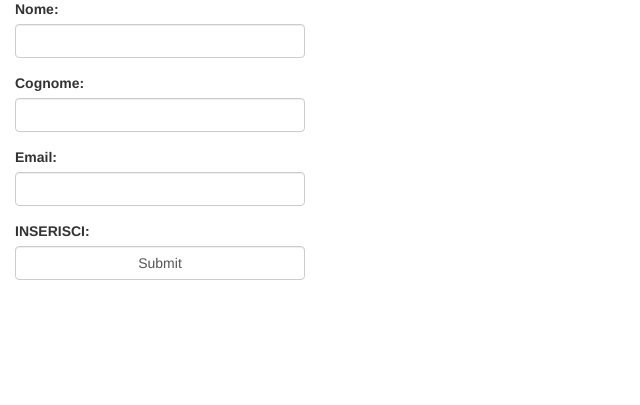
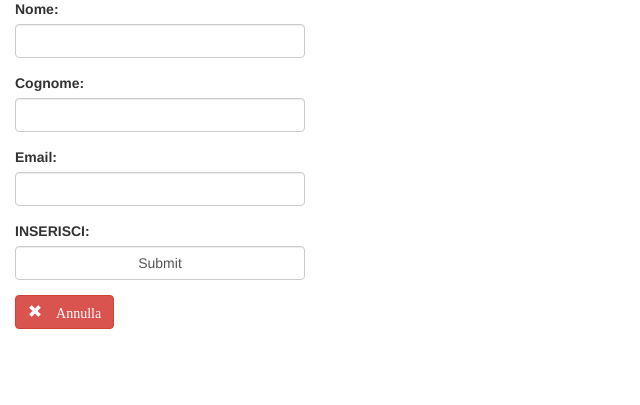
Before and after one commit to FedericoPerra/CRUD, a PHP site: page /addRecord.php in a window 1280 px wide. Shown: the part 111-516 px from the top of the page, without its empty margins (0-640 px from the left). Run offline with PHP 8.4, Linux system fonts and the light colour scheme.

Commit message:
button annulla

```diff
--- a/addRecord.php
+++ b/addRecord.php
@@ -9,11 +9,11 @@
     <script src="https://maxcdn.bootstrapcdn.com/bootstrap/3.3.7/js/bootstrap.min.js"></script>
 </head>
 <body>
-<form method="post" action="">
     <div class="page-header">
         <h2>Aggiungi un record:</h2>
     </div>
     <div class="container col-xs-8 col-lg-3">
+        <form method="post" action="">
             <div class="form-group">
                 <label for="nm">Nome:</label>
                 <input type="text" class="form-control" name="name" id="nm" required>
@@ -30,8 +30,11 @@
                 <label for="insert">INSERISCI:</label>
                 <input type="submit" class="form-control" id="insert">
             </div>
+        </form>
+        <form action="index.php">
+            <button type="submit" class="btn btn-danger" name='btnAnnulla' data-toggle='tooltip' data-placement='bottom' title='premi per annullare'><span class="glyphicon glyphicon-remove"> Annulla</button>
+        </form>
     </div>
-</form>
 </body>
 </html>
 
--- a/index.php
+++ b/index.php
@@ -35,7 +35,7 @@
         <h1 id="button"><button type="submit" class="btn success" data-toggle="tooltip" data-placement='bottom' title="premi il bottone per aggiungere un record"><span class="glyphicon glyphicon-plus"></span> Aggiungi un record</button></h1>
         <span class="glyphicon glyphicon-info-sign" onmouseover="Info();" onmouseout="ResetInfo();"></span>
         <br>
-        <p class="alert alert-info" id="info" style="visibility: hidden"></p>
+        <p class="alert alert-info" id="info" style="visibility: hidden;"></p>
         <table class="table table-hover" id="id_table">
             <tr>
                 <th>id</th>
```
Also changed, not shown: Update.php (+5 -2 lines). Lines whose indentation alone changed are shown as unchanged.
